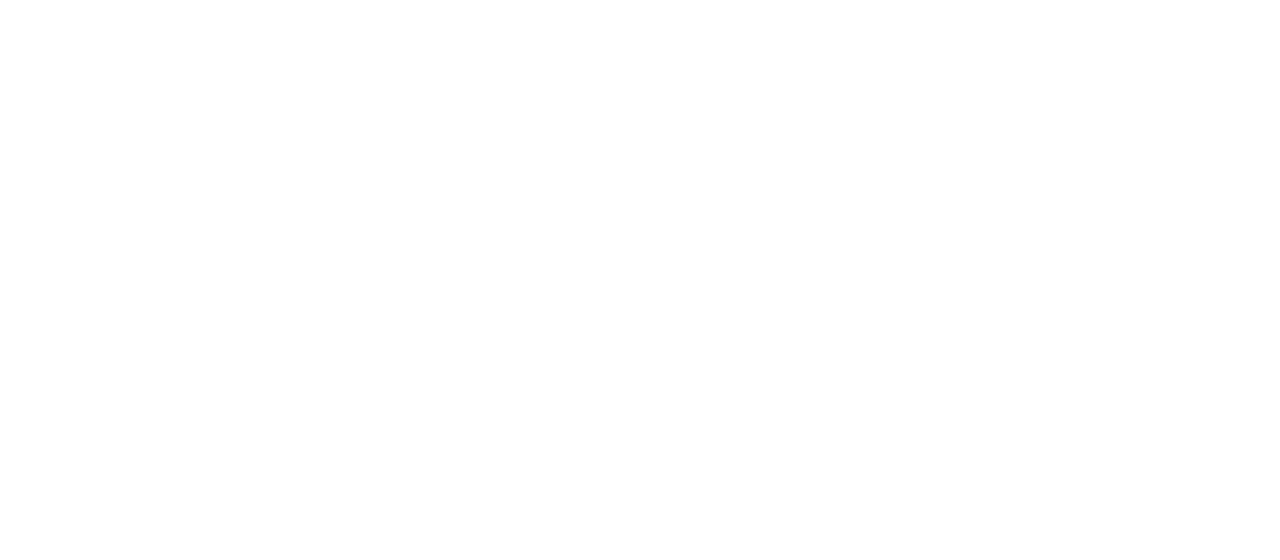
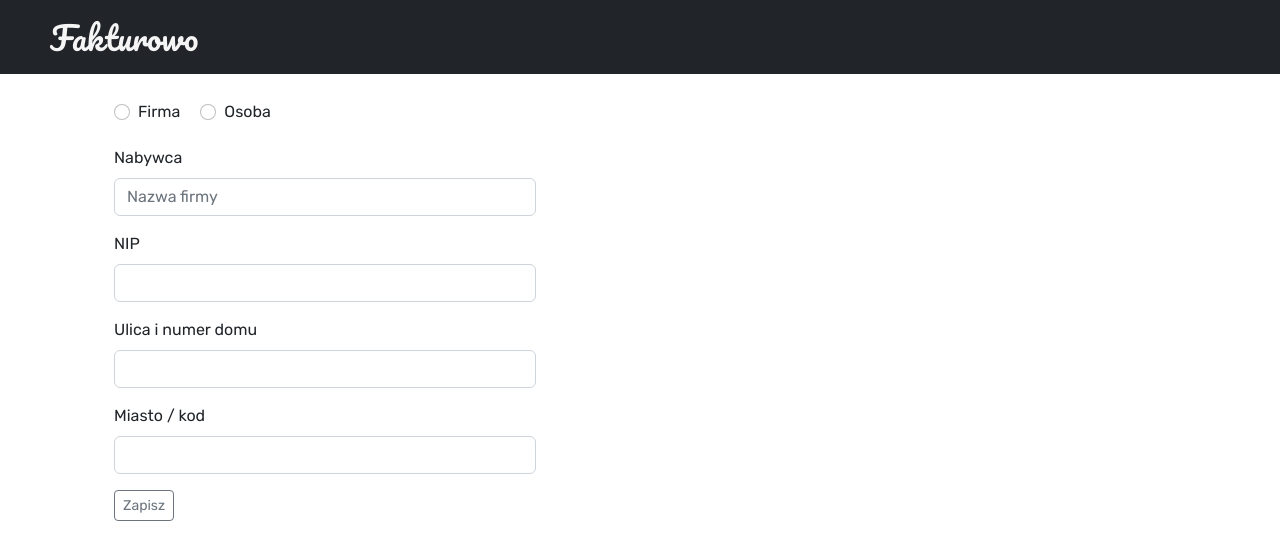
Before and after one commit to AngelikaKulbacka/fakturyVAT-frontend, a React (Create React App) app in the folder faktury-vat/: page /buyerdata in a window 1280 px wide. Before the commit this address had no page. Shown: the top 560 px of the page. Built offline with nearby package versions, Linux system fonts and the light colour scheme.

Commit message:
dodane edycji kontrahentów

```diff
--- a/faktury-vat/src/App.js
+++ b/faktury-vat/src/App.js
@@ -7,6 +7,7 @@
 import DocumentsListForm from './Components/DocumentsListForm';
 import { BrowserRouter as Router, Routes, Route } from "react-router-dom";
 import EditCompanyDataForm from './Components/EditCompanyDataForm';
+import EditBuyerDataForm from './Components/EditBuyerDataForm';
 
 function App() {
   return (
@@ -19,6 +20,7 @@
           <Route exact path="/" element={<HomeForm />} />
           <Route exact path="/dokumenty" element={<DocumentsListForm />} />
           <Route exact path="/companydata" element={<EditCompanyDataForm />} />
+          <Route exact path="/buyerdata" element={<EditBuyerDataForm />} />
         </Routes>
       </Router>
     </div>
--- a/faktury-vat/src/Components/DocumentsListForm.jsx
+++ b/faktury-vat/src/Components/DocumentsListForm.jsx
@@ -39,7 +39,7 @@
                                 </Button>
                             </td>
                             <td>
-                                <Button variant="outline-secondary" size="sm">
+                                <Button variant="outline-secondary" size="sm" href="/buyerdata">
                                     Edytuj
                                 </Button>
                             </td>
@@ -57,7 +57,7 @@
                                 </Button>
                             </td>
                             <td>
-                                <Button variant="outline-secondary" size="sm">
+                                <Button variant="outline-secondary" size="sm" href="/buyerdata">
                                     Edytuj
                                 </Button>
                             </td>
@@ -77,7 +77,7 @@
                                 </Button>
                             </td>
                             <td>
-                                <Button variant="outline-secondary" size="sm">
+                                <Button variant="outline-secondary" size="sm" href="/buyerdata">
                                     Edytuj
                                 </Button>
                             </td>
@@ -96,7 +96,7 @@
                                 </Button>
                             </td>
                             <td>
-                                <Button variant="outline-secondary" size="sm">
+                                <Button variant="outline-secondary" size="sm" href="/buyerdata">
                                     Edytuj
                                 </Button>
                             </td>
@@ -116,7 +116,7 @@
                                 </Button>
                             </td>
                             <td>
-                                <Button variant="outline-secondary" size="sm">
+                                <Button variant="outline-secondary" size="sm" href="/buyerdata">
                                     Edytuj
                                 </Button>
                             </td>
@@ -136,7 +136,7 @@
                                 </Button>
                             </td>
                             <td>
-                                <Button variant="outline-secondary" size="sm">
+                                <Button variant="outline-secondary" size="sm" href="/buyerdata">
                                     Edytuj
                                 </Button>
                             </td>
--- /dev/null
+++ b/faktury-vat/src/Components/EditBuyerDataForm.jsx
@@ -0,0 +1,84 @@
+import 'bootstrap/dist/css/bootstrap.min.css';
+import { Container, Form, Row, Col, Navbar, Button } from 'react-bootstrap';
+import { useState } from 'react';
+import NavbarComponent from './navbar';
+
+const EditBuyerDataForm = () => {
+    const [isPersonSelected, setPersonSelected] = useState(false);
+
+    const handleRadioButtonChange = (event) => {
+        if (event.target.id === 'radio2') {
+            setPersonSelected(true);
+        } else {
+            setPersonSelected(false);
+        }
+    };
+
+    return (
+        <Container>
+            <NavbarComponent />
+            <Container style={{ margin: '20px', marginTop: 100, width: "40%" }}>
+                <Row>
+                    <Col>
+                        <Form.Group className="d-flex align-items-center" style={{ display: 'flex', flexDirection: 'row' }}>
+                            <Form.Check
+                                type="radio"
+                                label="Firma"
+                                name="radios1"
+                                id="radio1"
+                                onChange={handleRadioButtonChange}
+                            />
+                            <Form.Check
+                                style={{ marginLeft: 20 }}
+                                type="radio"
+                                label="Osoba"
+                                name="radios1"
+                                id="radio2"
+                                onChange={handleRadioButtonChange}
+                            />
+                        </Form.Group>
+                    </Col>
+                </Row>
+                <Form style={{ marginTop: 20 }}>
+                    <Form.Group className="mb-3">
+                        <Form.Label>Nabywca</Form.Label>
+                        {!isPersonSelected && (
+                            <Form.Control placeholder="Nazwa firmy" />
+                        )}
+                        {isPersonSelected && (
+                            <>
+                                <Form.Control placeholder="Imię" style={{ marginBottom: 10 }} />
+                                <Form.Control placeholder="Nazwisko" style={{ marginBottom: 10 }} />
+                                <Form.Label>PESEL</Form.Label>
+                                <Form.Control />
+                            </>
+                        )}
+                    </Form.Group>
+                </Form>
+                <Form>
+                    <Form.Group className="mb-3">
+                        <Form.Label>NIP</Form.Label>
+                        <Form.Control />
+                    </Form.Group>
+                </Form>
+                <Form>
+                    <Form.Group className="mb-3">
+                        <Form.Label>Ulica i numer domu</Form.Label>
+                        <Form.Control />
+                    </Form.Group>
+                </Form>
+                <Form>
+                    <Form.Group className="mb-3">
+                        <Form.Label>Miasto / kod</Form.Label>
+                        <Form.Control />
+                    </Form.Group>
+                </Form>
+                <Button variant="outline-secondary" size="sm" href="/dokumenty">
+                    Zapisz
+                </Button>
+            </Container>
+        </Container>
+    );
+};
+
+export default EditBuyerDataForm;
```
